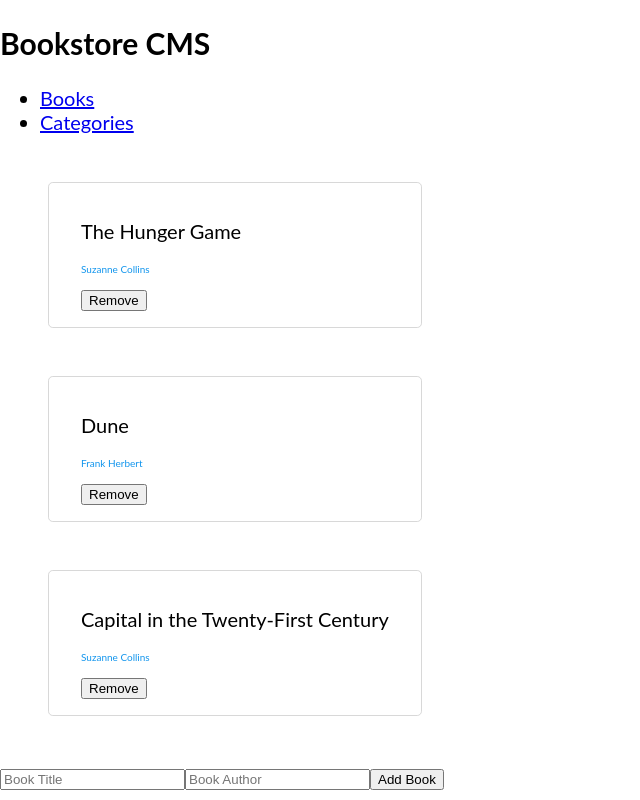
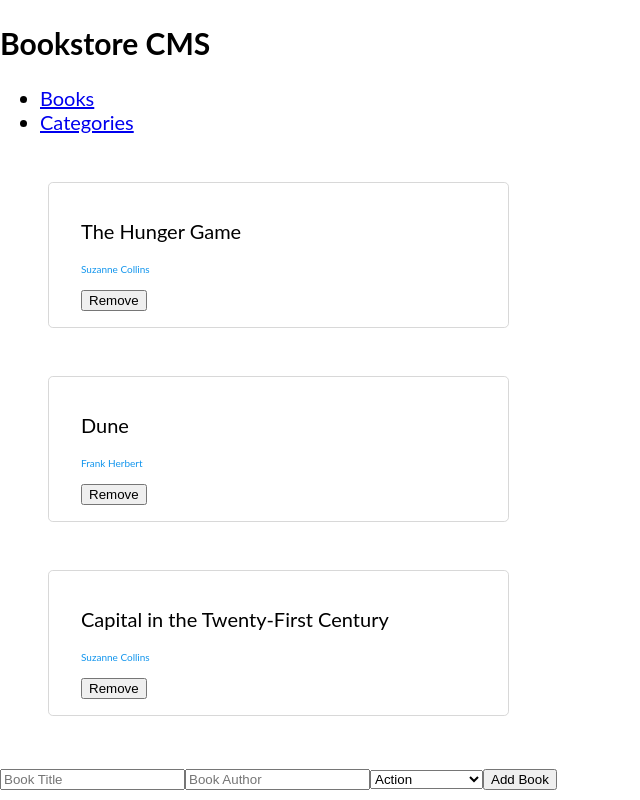
Before and after one commit to peterboro/bookstore, a React (Create React App) app: page / in a window 1280 px wide. Shown: the whole page, without its empty margins (0-640 px from the left). Built offline with nearby package versions, Linux system fonts and the light colour scheme.

Commit message:
refactor code to add book

```diff
--- a/src/components/AddBook.js
+++ b/src/components/AddBook.js
@@ -7,16 +7,18 @@ const AddBook = () => {
   const dispatch = useDispatch();
   const [title, setTitle] = useState('');
   const [author, setAuthor] = useState('');
+  const [category, setCategory] = useState('');
 
   const fetchTitle = (e) => setTitle(e.target.value);
   const fetchAuthor = (e) => setAuthor(e.target.value);
+  const fetchCategory = (e) => setCategory(e.target.value);
 
   const submitBook = (title, author) => {
-    dispatch(addBook({
-      id: uuidv4(),
-      title,
-      author,
-    }));
+    const newBook = {id: uuidv4(), title, author, category,};
+
+    dispatch(addBook(newBook));
+    setTitle('');
+    setAuthor('');
   };
 
   return (
@@ -28,6 +30,13 @@ const AddBook = () => {
       <label htmlFor="book-author">
       <input type="text" placeholder="Book Author" onChange={fetchAuthor} value={author} required />
       </label>
+      <label htmlFor="book-categories">
+        <select className="categories" id="category" onChange={fetchCategory} value={category} required>
+          <option value="action">Action</option>
+          <option value="science">Science Fiction</option>
+          <option value="economy">Economy</option>
+        </select>
+      </label>
       <button type="submit" onClick={() => submitBook(title, author)}>Add Book</button>
     </form>
   </div>
```
